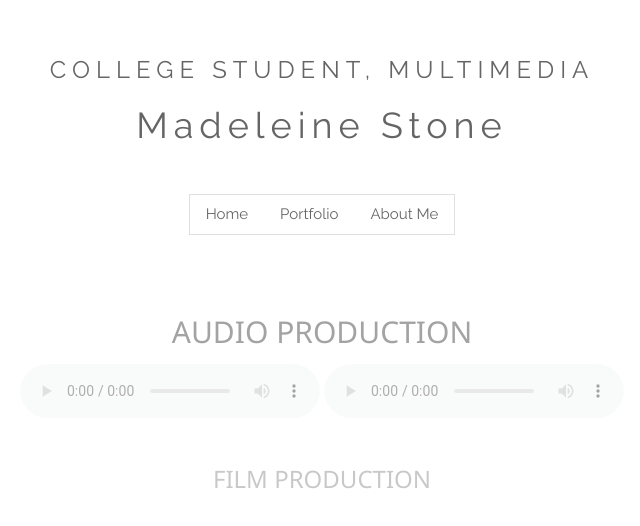
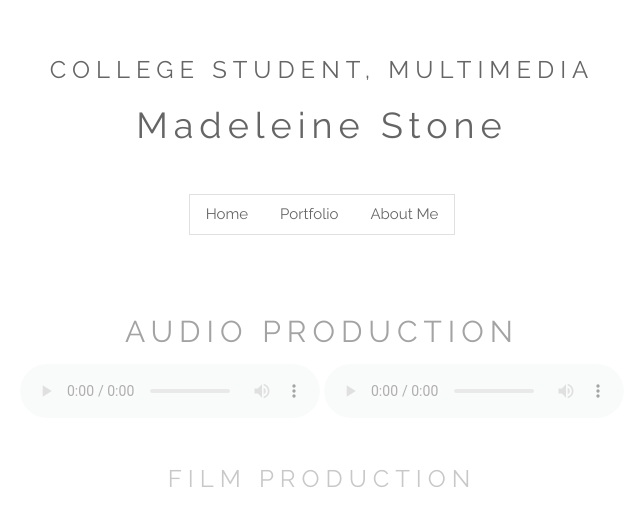
Before and after one commit to madeleine24stone/madeleine24stone.github.io, a plain HTML site: page portfolio.html in a window 1280 px wide. Shown: the part 102-628 px from the top of the page, without its empty margins (318-958 px from the left). Drawn offline with nearby package versions, Linux system fonts and the light colour scheme.

Commit message:
Update portfolio.html

```diff
--- a/portfolio.html
+++ b/portfolio.html
@@ -10,6 +10,8 @@
 <style>
 body,h1 {font-family: "Raleway", Arial, sans-serif}
 h1 {letter-spacing: 6px}
+body,h2 {font-family: "Raleway", Arial, sans-serif}
+h2 {letter-spacing: 6px}
 .w3-row-padding img {margin-bottom: 12px}
 </style>
 </head>
```
